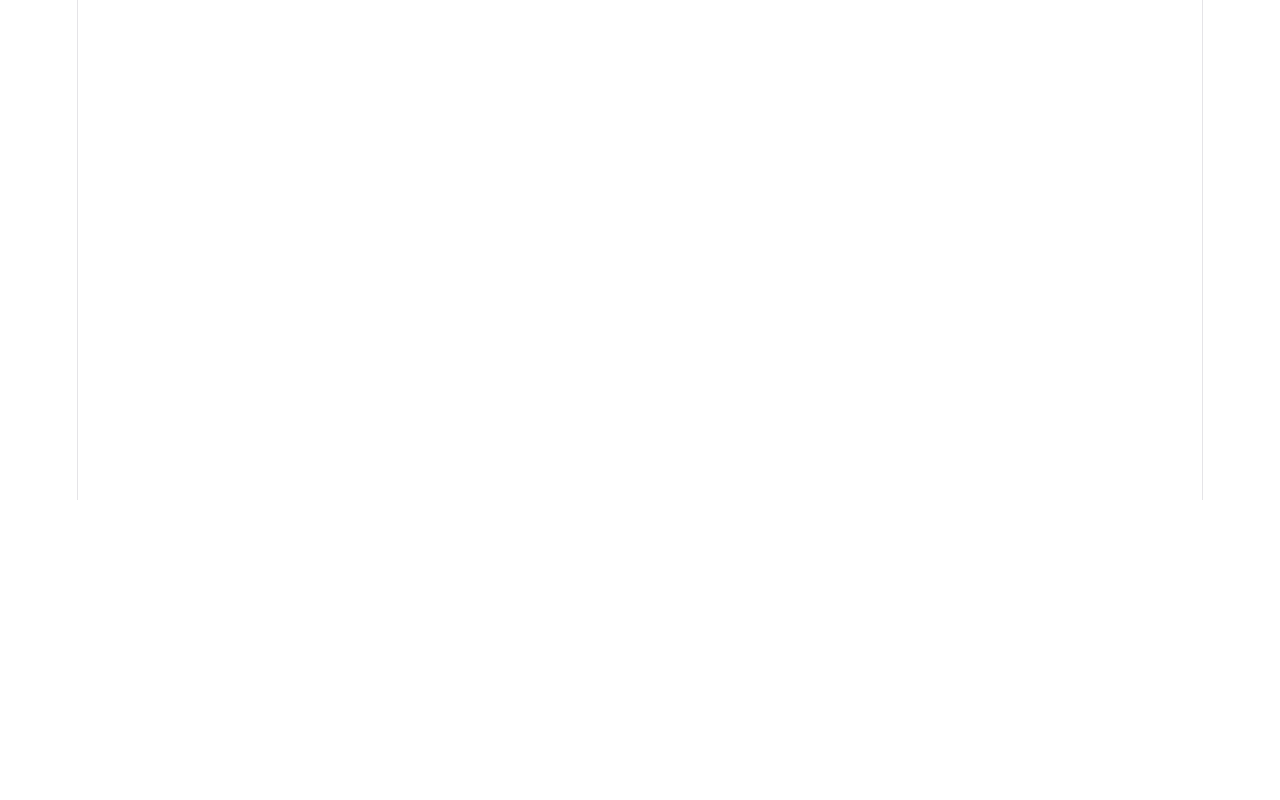
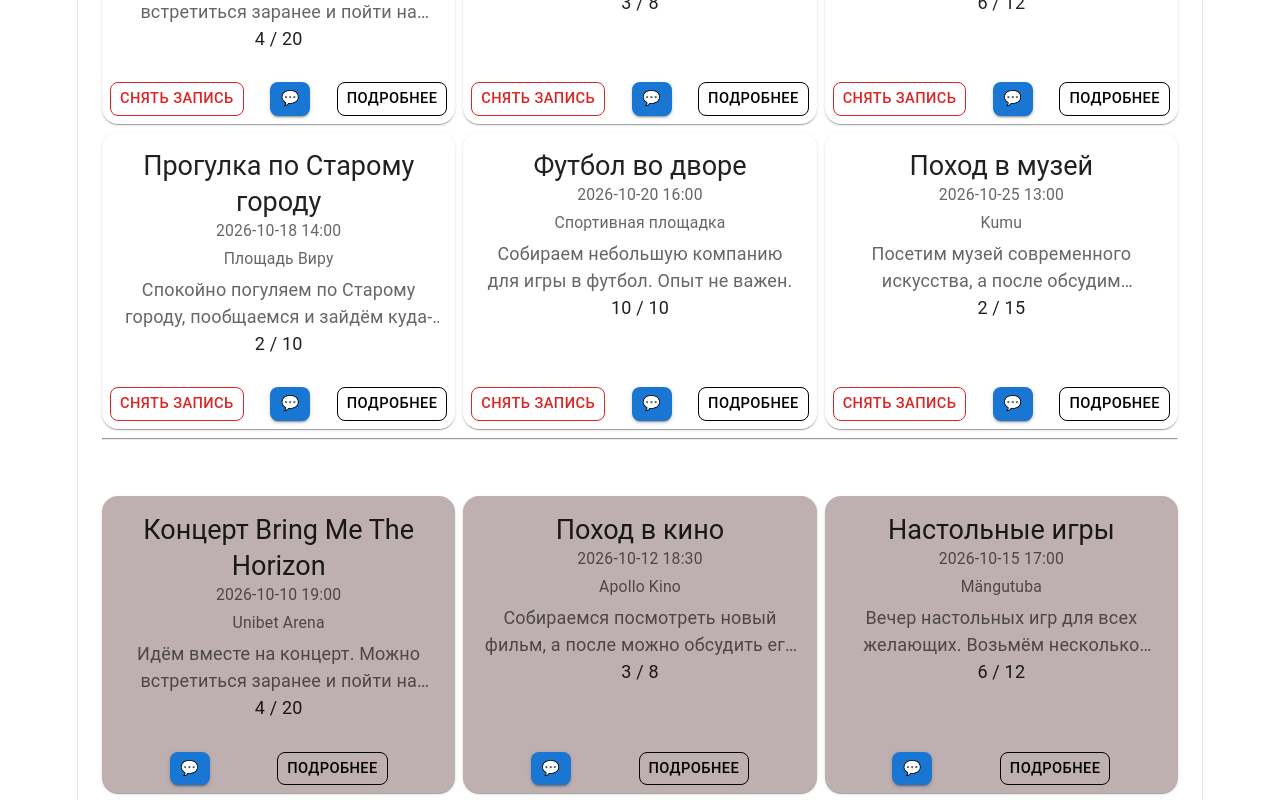
Before and after one commit to remakeK/common-meetings, a React (Vite) app in the folder frontend/: page /events/joined in a window 1280 px wide. Shown: the part 300-1100 px from the top of the page. Before the commit the page ends 800 px from the top, so only its background shows below. Built offline with nearby package versions, Linux system fonts and the light colour scheme.

Commit message:
Реализована страница с событиями пользователя

```diff
--- a/frontend/src/components/EventCard.tsx
+++ b/frontend/src/components/EventCardJoined.tsx
@@ -1,7 +1,7 @@
 import { Card, CardContent, Typography, Button, CardActions } from "@mui/material";
 import type { Event } from "../types/Event";
 
-function EventCard({ event }: { event: Event }) {
+function EventCardJoined({ event }: { event: Event }) {
     return (
         <Card
             sx={{
@@ -48,10 +48,27 @@ function EventCard({ event }: { event: Event }) {
                 justifyContent: "space-between"
                 }}>
                 <Button
-                size="small"
-                variant="contained"
-                sx={{backgroundColor: "#2563EB", borderRadius: 2, "&:hover": {backgroundColor: "#1D4ED8", borderRadius: 2}}}>
-                    Я приду
+                    size="small"
+                    variant="outlined"
+                    sx={{
+                        color: "#DC2626",
+                        borderColor: "#DC2626",
+                        borderRadius: 2,
+                        "&:hover": {
+                            backgroundColor: "#FEF2F2",
+                            borderColor: "#B91C1C"
+                        }
+                    }}
+                >
+                    Снять запись
+                </Button>
+                <Button size="small" variant="contained"
+                sx={{color:"2563EB",
+                minWidth: 40,
+                 borderColor: "#2563EB",
+                  borderRadius: 2,
+                   "&:hover": {backgroundColor: "#7aaff3"}}}>
+                     💬
                 </Button>
                 <Button
                 size="small"
@@ -64,4 +81,4 @@ function EventCard({ event }: { event: Event }) {
     );
 }
 
-export default EventCard;
+export default EventCardJoined;
--- /dev/null
+++ b/frontend/src/components/EventCardOutdated.tsx
@@ -0,0 +1,69 @@
+import { Card, CardContent, Typography, Button, CardActions } from "@mui/material";
+import type { Event } from "../types/Event";
+
+function EventCardOutdated({ event }: { event: Event }) {
+    return (
+        <Card
+            sx={{
+                height: "100%",
+                display: "flex",
+                flexDirection: "column",
+                backgroundColor: "#beb0b0",
+                borderRadius: 4
+            }}
+        >
+            <CardContent>
+                <Typography variant="h5">
+                    {event.name}
+                </Typography>
+
+                <Typography variant="body2" gutterBottom color="textSecondary">
+                    {event.date}
+                </Typography>
+
+                <Typography variant="body2" gutterBottom color="textSecondary">
+                    {event.location}
+                </Typography>
+
+                <Typography
+                    variant="body1"
+                    color="textSecondary"
+                    sx={{
+                        display: "-webkit-box",
+                        WebkitLineClamp: 2,
+                        WebkitBoxOrient: "vertical",
+                        overflow: "hidden"
+                    }}
+                >
+                    {event.description}
+                </Typography>
+
+                <Typography variant="body1" gutterBottom>
+                    {event.participants.length} / {event.maxParticipants}
+                </Typography>
+            </CardContent>
+
+            <CardActions sx={{
+                marginTop: "auto",
+                justifyContent: "space-evenly"
+                }}>
+                <Button size="small" variant="contained"
+                sx={{color:"2563EB",
+                minWidth: 40,
+                 borderColor: "#2563EB",
+                  borderRadius: 2,
+                   "&:hover": {backgroundColor: "#7aaff3"}}}>
+                     💬
+                </Button>
+                <Button
+                size="small"
+                variant="outlined"
+                sx={{color: "#000000", borderColor: "#000000", borderRadius: 2}}>
+                    Подробнее
+                </Button>
+            </CardActions>
+        </Card>
+    );
+}
+
+export default EventCardOutdated;
--- /dev/null
+++ b/frontend/src/components/EventCardSmall.tsx
@@ -0,0 +1,67 @@
+import { Card, CardContent, Typography, Button, CardActions } from "@mui/material";
+import type { Event } from "../types/Event";
+
+function EventCardSmall({ event }: { event: Event }) {
+    return (
+        <Card
+            sx={{
+                height: "100%",
+                display: "flex",
+                flexDirection: "column",
+                backgroundColor: "#ffffff",
+                borderRadius: 4
+            }}
+        >
+            <CardContent>
+                <Typography variant="h5">
+                    {event.name}
+                </Typography>
+
+                <Typography variant="body2" gutterBottom color="textSecondary">
+                    {event.date}
+                </Typography>
+
+                <Typography variant="body2" gutterBottom color="textSecondary">
+                    {event.location}
+                </Typography>
+
+                <Typography
+                    variant="body1"
+                    color="textSecondary"
+                    sx={{
+                        display: "-webkit-box",
+                        WebkitLineClamp: 2,
+                        WebkitBoxOrient: "vertical",
+                        overflow: "hidden"
+                    }}
+                >
+                    {event.description}
+                </Typography>
+
+                <Typography variant="body1" gutterBottom>
+                    {event.participants.length} / {event.maxParticipants}
+                </Typography>
+            </CardContent>
+
+            <CardActions sx={{
+                marginTop: "auto",
+                justifyContent: "space-between"
+                }}>
+                <Button
+                size="small"
+                variant="contained"
+                sx={{backgroundColor: "#2563EB", borderRadius: 2, "&:hover": {backgroundColor: "#1D4ED8", borderRadius: 2}}}>
+                    Я приду
+                </Button>
+                <Button
+                size="small"
+                variant="outlined"
+                sx={{color: "#000000", borderColor: "#000000", borderRadius: 2}}>
+                    Подробнее
+                </Button>
+            </CardActions>
+        </Card>
+    );
+}
+
+export default EventCardSmall;
--- a/frontend/src/pages/EventsPage.tsx
+++ b/frontend/src/pages/EventsPage.tsx
@@ -2,7 +2,7 @@ import Container from "@mui/material/Container";
 import Typography from "@mui/material/Typography";
 import Grid from "@mui/material/Grid";
 
-import EventCard from "../components/EventCard";
+import EventCardSmall from "../components/EventCardSmall";
 import { events } from "../data/mockData";
 
 function EventsPage() {
@@ -17,7 +17,7 @@ function EventsPage() {
                     <Grid key={event.id}
                         size={{ xs: 12, sm: 6, md: 4 }}
                     >
-                        <EventCard event={event} />
+                        <EventCardSmall event={event} />
                     </Grid>
                 ))}
             </Grid>
--- a/frontend/src/pages/MyEventsPage.tsx
+++ b/frontend/src/pages/MyEventsPage.tsx
@@ -1,4 +1,42 @@
-function MyEventsPage(){
-    return <h1></h1>;
+import Container from "@mui/material/Container";
+import Typography from "@mui/material/Typography";
+import Grid from "@mui/material/Grid";
+
+import EventCardJoined from "../components/EventCardJoined";
+import EventCardOutdated from "../components/EventCardOutdated";
+import { events } from "../data/mockData";
+
+function MyEventsPage() {
+    return (
+        <Container>
+            <Typography variant="h3" sx={{color: "white"}}>
+                Мои события
+            </Typography>
+
+            <Grid container spacing={1}>
+                {events.map(event => (
+                    <Grid key={event.id}
+                        size={{ xs: 12, sm: 6, md: 4 }}
+                    >
+                        <EventCardJoined event={event} />
+                    </Grid>
+                ))}
+            </Grid>
+            <hr />
+            <Typography variant="h4" sx={{color: "white"}}>
+                Архив
+            </Typography>
+                        <Grid container spacing={1}>
+                {events.map(event => (
+                    <Grid key={event.id}
+                        size={{ xs: 12, sm: 6, md: 4 }}
+                    >
+                        <EventCardOutdated event={event} />
+                    </Grid>
+                ))}
+            </Grid>
+        </Container>
+    );
 }
+
 export default MyEventsPage;
```
